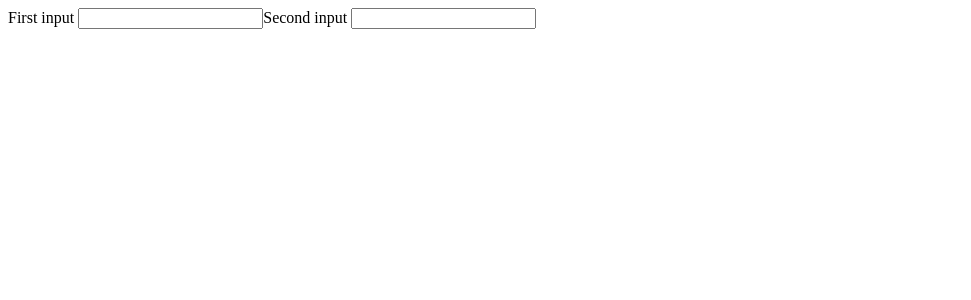
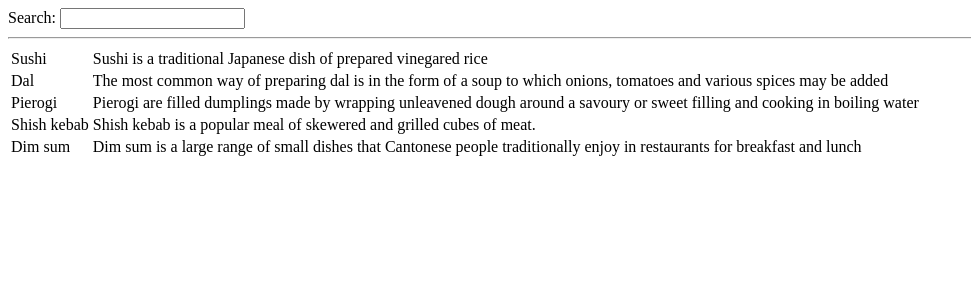
Before and after one commit to nickonyi/React-repo, a React (Vite) app: page / in a window 1280 px wide. Shown: the top 300 px of the page, without its empty margins (0-971 px from the left). Built offline with nearby package versions, Linux system fonts and the light colour scheme.

Commit message:
state structuring

```diff
--- /dev/null
+++ b/src/components/FilterableList.jsx
@@ -0,0 +1,41 @@
+import { useState } from 'react';
+import { filterItems, foods } from '../data/searchdata';
+
+export function FilterableList() {
+  return (
+    <>
+      <SearchBar />
+      <hr />
+      <List items={foods} />
+    </>
+  );
+}
+
+function SearchBar() {
+  const [query, setQuery] = useState('');
+
+  function handleChange(e) {
+    setQuery(e.target.value);
+  }
+
+  return (
+    <label>
+      Search: <input value={query} onChange={handleChange} />
+    </label>
+  );
+}
+
+function List({ items }) {
+  return (
+    <table>
+      <tbody>
+        {items.map((food) => (
+          <tr key={food.id}>
+            <td>{food.name}</td>
+            <td>{food.description}</td>
+          </tr>
+        ))}
+      </tbody>
+    </table>
+  );
+}
--- /dev/null
+++ b/src/data/searchdata.js
@@ -0,0 +1,40 @@
+export const filterItems = (items, query) => {
+  query = query.toLowerCase();
+
+  return items.filter((item) =>
+    item.name.split('').some((word) => word.toLowerCase().startsWith(query))
+  );
+};
+
+export const foods = [
+  {
+    id: 0,
+    name: 'Sushi',
+    description:
+      'Sushi is a traditional Japanese dish of prepared vinegared rice',
+  },
+  {
+    id: 1,
+    name: 'Dal',
+    description:
+      'The most common way of preparing dal is in the form of a soup to which onions, tomatoes and various spices may be added',
+  },
+  {
+    id: 2,
+    name: 'Pierogi',
+    description:
+      'Pierogi are filled dumplings made by wrapping unleavened dough around a savoury or sweet filling and cooking in boiling water',
+  },
+  {
+    id: 3,
+    name: 'Shish kebab',
+    description:
+      'Shish kebab is a popular meal of skewered and grilled cubes of meat.',
+  },
+  {
+    id: 4,
+    name: 'Dim sum',
+    description:
+      'Dim sum is a large range of small dishes that Cantonese people traditionally enjoy in restaurants for breakfast and lunch',
+  },
+];
--- a/src/main.jsx
+++ b/src/main.jsx
@@ -11,10 +11,11 @@
 //import List from './List';
 //import TravelPlan from './components/TravelPlan';
 //import Accordion from './components/Accordion';
-import SyncedInputs from './components/Input';
+//import SyncedInputs from './components/Input';
+import { FilterableList } from './components/FilterableList';
 
 createRoot(document.getElementById('root')).render(
   <StrictMode>
-    <SyncedInputs />
+    <FilterableList />
   </StrictMode>
 );
```
